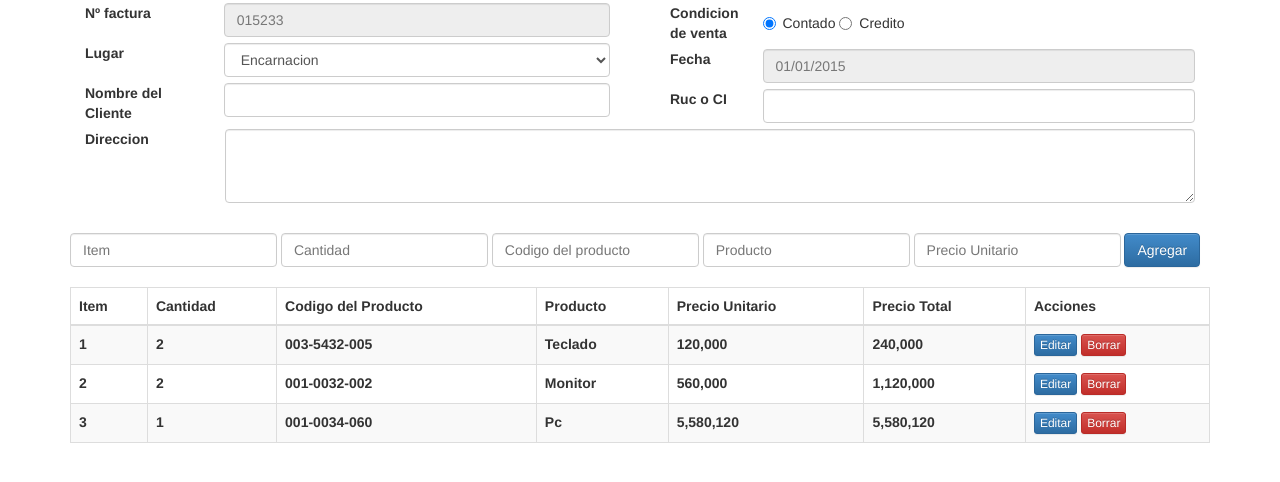
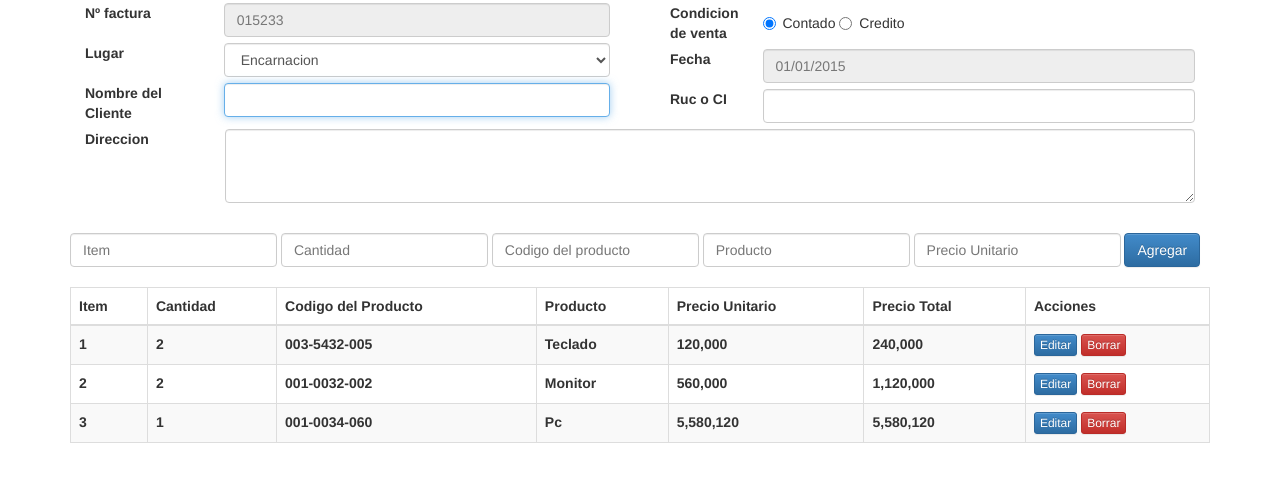
Before and after one commit to ahalaburda/ui-sistemas, a plain HTML site: page factura.html in a window 1280 px wide. Shown: the part 154-636 px from the top of the page. Drawn offline with Linux system fonts and the light colour scheme.

Commit message:
agregue autofocus a un campo de la factura

```diff
--- a/factura.html
+++ b/factura.html
@@ -126,7 +126,7 @@
 						<div class="form-group">
 							<label for="inputNombre" class="col-sm-3 control-label">Nombre del Cliente</label>
 							<div class="col-sm-9" style="padding-bottom: 6px">
-								<input type="" class="form-control" placeholder="">
+								<input type="" class="form-control" autofocus="autofocus" placeholder="">
 							</div>
 						</div> <!-- Nombre del Cliente -->
 				</form>
```
